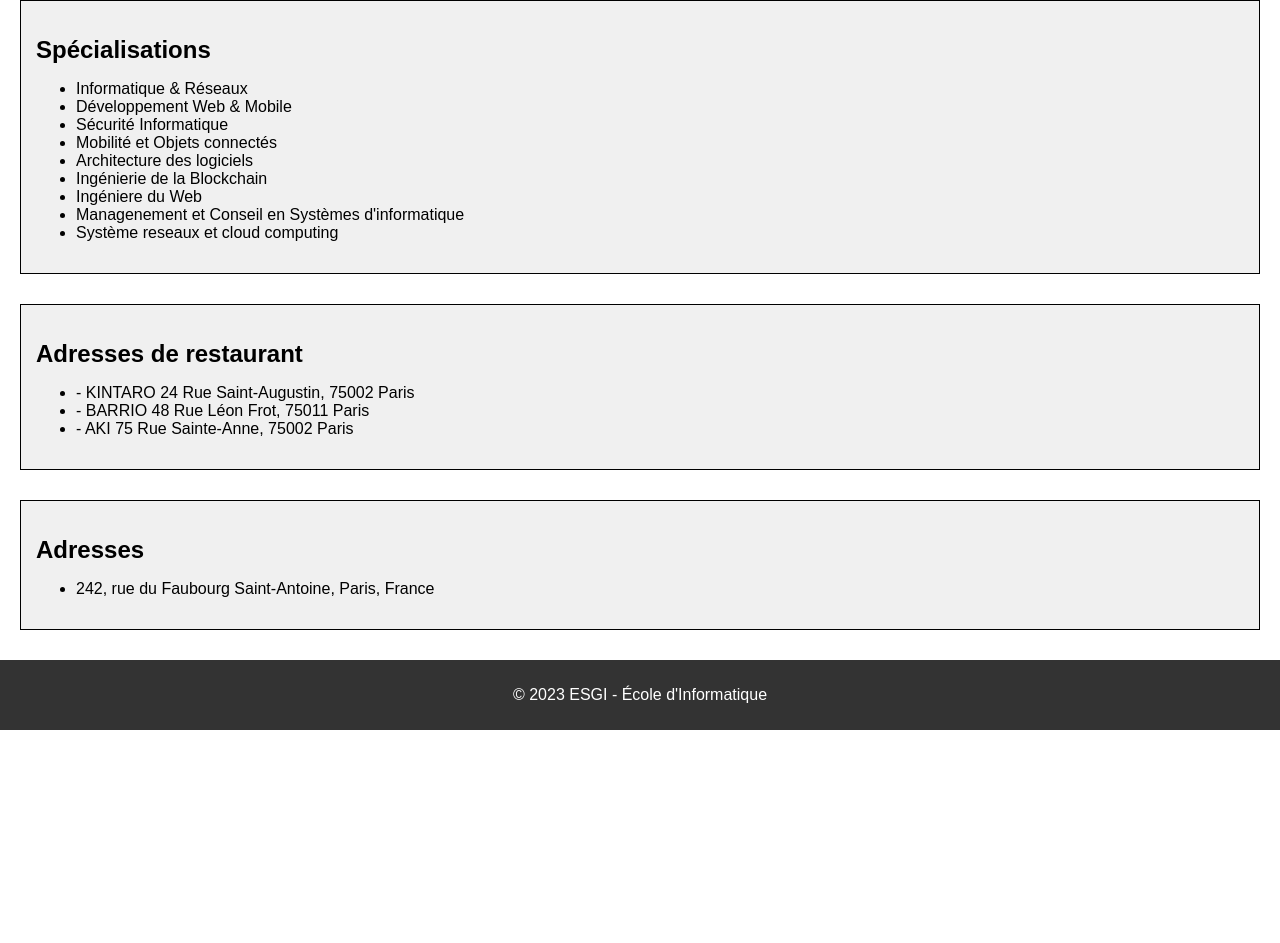
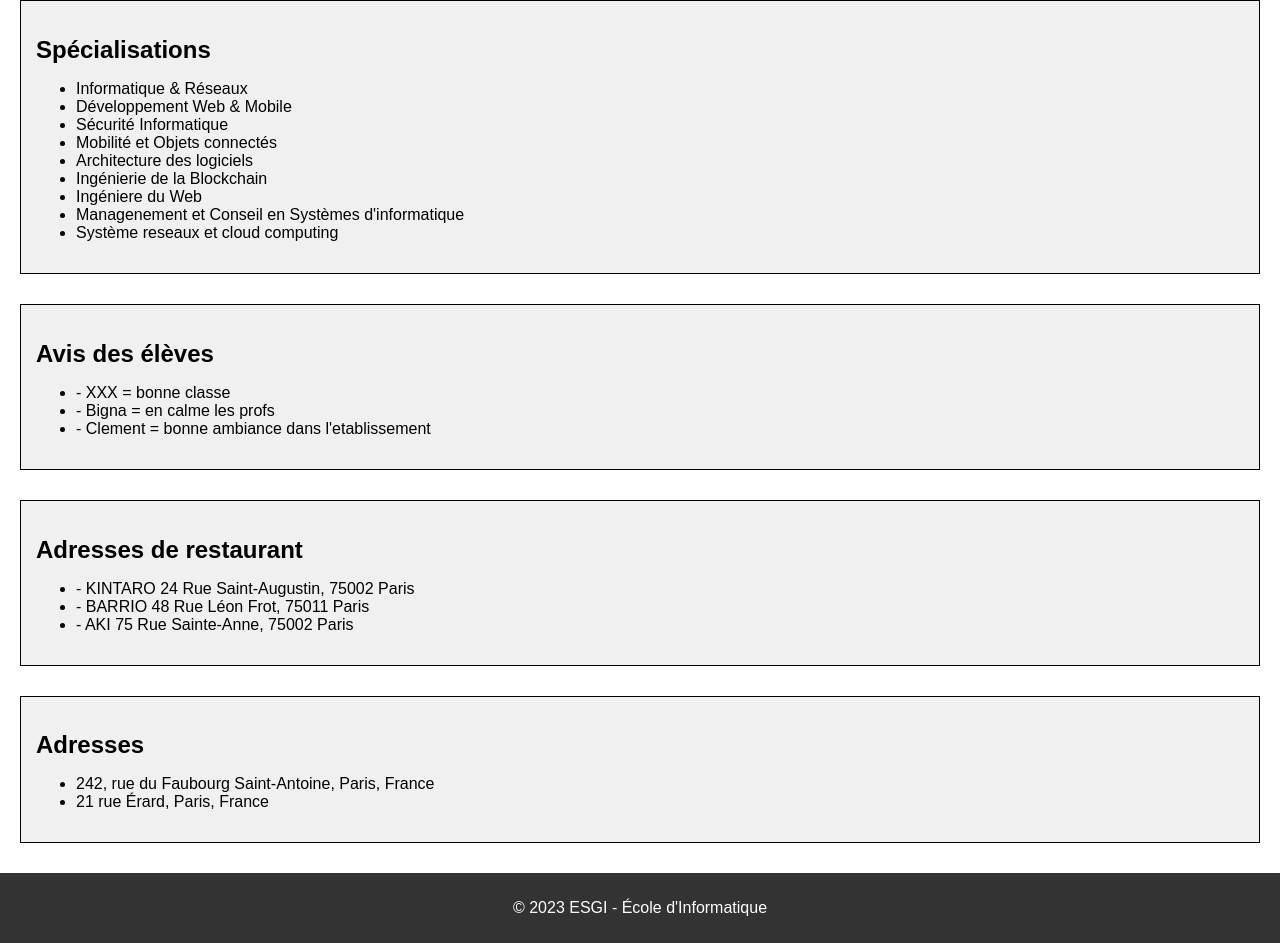
Before and after one commit to G333B/ESGICP2A5, a plain HTML site: page index.html in a window 1280 px wide. Shown: the part 492-1435 px from the top of the page. Before the commit the page ends 1222 px from the top, so only its background shows below. Drawn offline with Linux system fonts and the light colour scheme.

Commit message:
adding 2 modification in 1

```diff
--- a/index.html
+++ b/index.html
@@ -38,6 +38,15 @@
     </section>
 
     <section>
+      <h2>Avis des élèves</h2>
+      <ul>
+        <li>- XXX = bonne classe</li>
+        <li>- Bigna = en calme les profs</li>
+        <li>- Clement = bonne ambiance dans l'etablissement</li>
+      </ul>
+    </section>
+
+    <section>
       <h2>Adresses de restaurant</h2>
       <ul>
         <li>- KINTARO 24 Rue Saint-Augustin, 75002 Paris</li>
@@ -50,6 +59,7 @@
       <h2>Adresses</h2>
       <ul>
         <li>242, rue du Faubourg Saint-Antoine, Paris, France</li>
+        <li>21 rue Érard, Paris, France</li>
       </ul>
     </section>
   </main>
```
